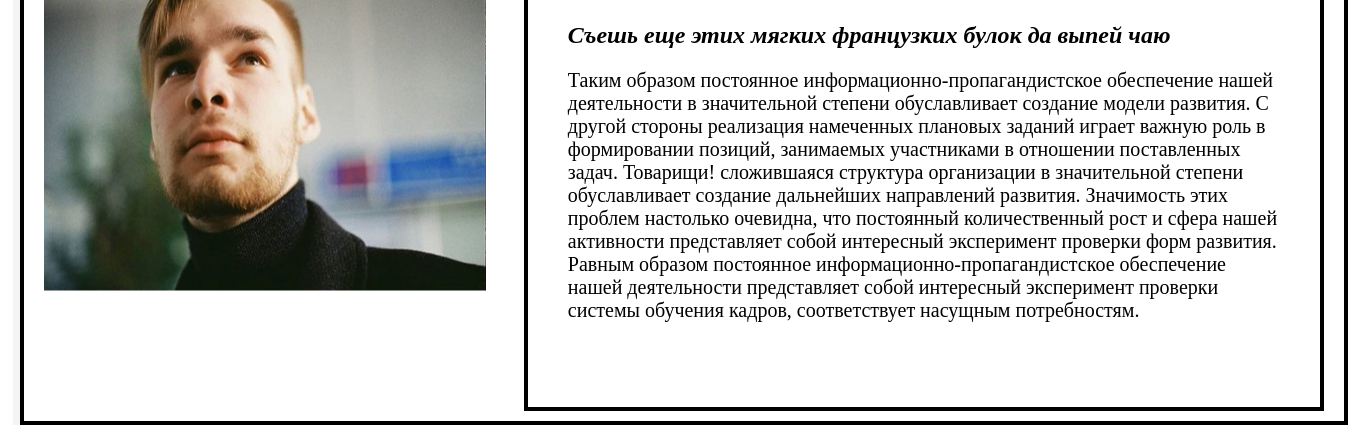
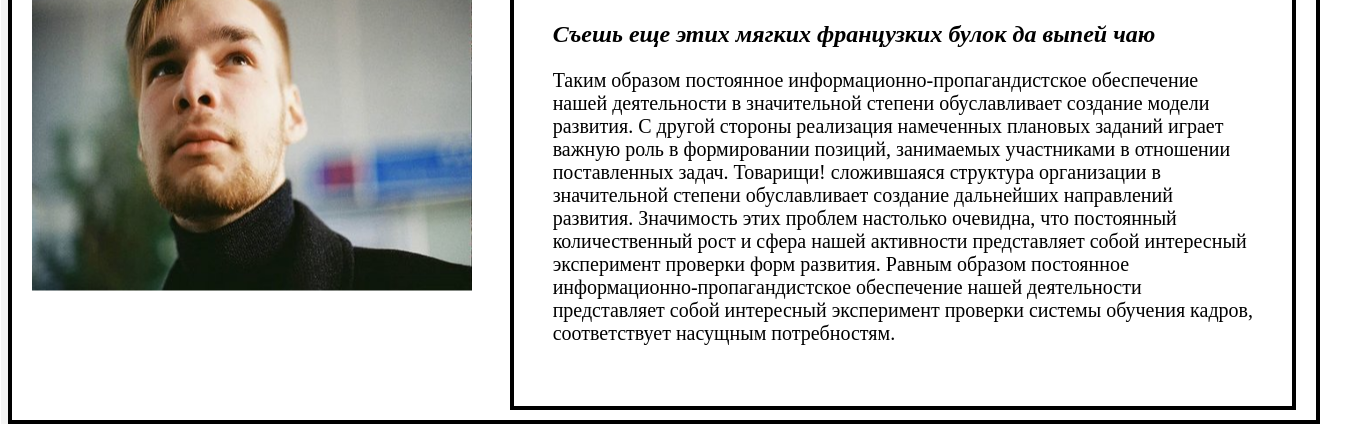
Before and after one commit to timurInkin/personal_site, a plain HTML site: page index.html in a window 1280 px wide. Shown: the part 462-887 px from the top of the page, 1348 px wide, since content can reach past the window. Drawn offline with Linux system fonts and the light colour scheme.

Commit message:
add info

```diff
--- a/assets/css/style.css
+++ b/assets/css/style.css
@@ -16,31 +16,21 @@ body {
     color: black;
     overflow-y: scroll;
     padding: 0;
-    width: 100%;
-    max-width: 1650px;
-    max-height: 100vh;
-    padding-left: 20px;
-    padding-right: 20px;
+    height: 830px;
+
     /* height: 1080px; */
     /* max-height: 1200px; */
-    max-height: 100vh;
-    margin: 1% auto
-}
-
-.main_container {
-    width: 100%;
-    /* height: 800px; */
-    max-width: 1558px;
-    margin: 0 auto;
-
+    /* margin: 1% auto; */
 }
 
 
 
+
 .container {
+    width: 100%;
+    max-width: 1600px;
+    margin: 1% auto;
     position: relative;
-
-
 }
 
 .header {
--- a/index.html
+++ b/index.html
@@ -4,7 +4,7 @@
 <head>
     <meta charset="UTF-8">
     <meta http-equiv="X-UA-Compatible" content="IE=edge">
-    <meta name="viewport" content="width=1700, initial-scale=1.0">
+    <meta name="viewport" content="width=1600, initial-scale=1.0">
     <link rel="stylesheet" href="assets/css/style.css">
 
     <link rel="preconnect" href="https://fonts.googleapis.com">
@@ -25,10 +25,10 @@
 
 <body>
 
-    <div class="main_container">
+
+    <div class="container">
 
         <header class="header">
-            <div class="container">
             <div class="header_inner">
                 <h1 class="header_name"> Тимур Инкин</h1>
                 <div class="header_description">Junior/Intern Project manager</div>
@@ -40,9 +40,7 @@
                 <button class="nav-btn" type="button" data-tab="#skills">Навыки</button>
                 <button class="nav-btn" type="button" data-tab="#contact">Контакты</button>
             </div>
-            </div>
         </header>
-        <div class="container">
         <div class="tabs">
             <div class="tab" id="profile">
                 <div class="info">
@@ -533,9 +531,7 @@
         </div> <!-- TabsItem -->
 
 
-        </div>
-        <!--container-->
-    </div>
+    </div> <!--container-->
 
 
 
```
Lines whose indentation alone changed are shown as unchanged.
